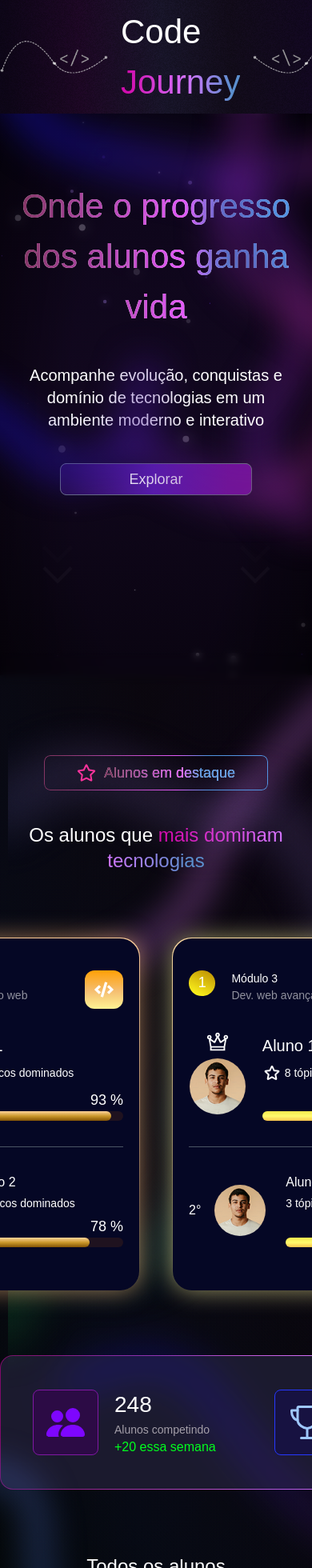
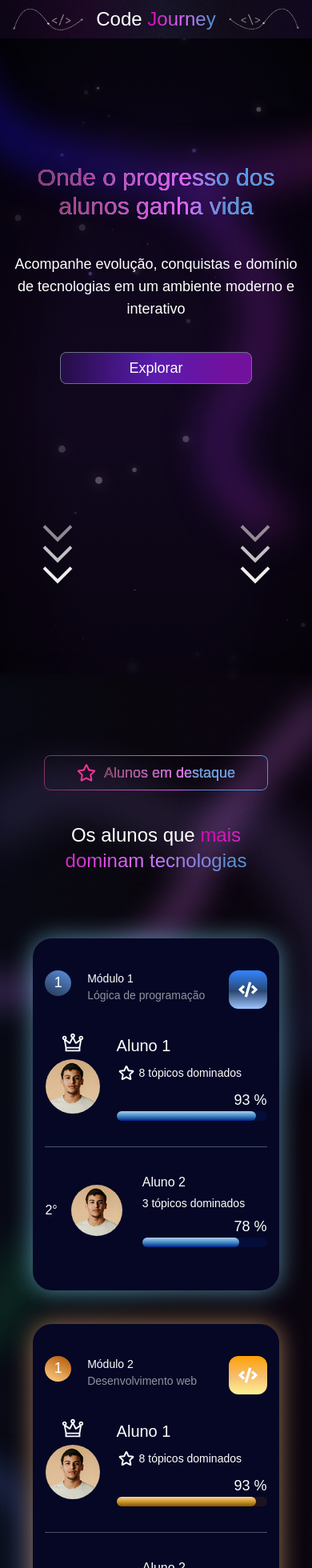
Before and after one commit to wendellcs/Code-Journey, a React (Vite) app: page / in a window 390 px wide. Shown: the top 1960 px of the page at 80% size. Built offline with nearby package versions, Linux system fonts and the light colour scheme; a web font is replaced by a local one.

Commit message:
feat:add home page responsive

```diff
--- a/src/Components/Banner/index.tsx
+++ b/src/Components/Banner/index.tsx
@@ -3,19 +3,20 @@ import { AnimatedArrowsIcon } from "../AnimatedArrowsIcon"
 
 export const Banner = () => {
     return (
-        <section className="banner bg-banner-gradient text-center flex justify-center flex-col aurora-container h-dvh relative before:content-[''] before:absolute before:inset-0 before:bg-[radial-gradient(ellipse_at_center_65%,transparent_40%,rgba(0,0,0,0.7)_100%)]">
+        <section className="banner bg-banner-gradient text-center flex justify-center flex-col aurora-container h-dvh relative before:content-[''] before:absolute before:inset-0 before:bg-[radial-gradient(ellipse_at_center_65%,transparent_40%,rgba(0,0,0,0.7)_100%)]
+        max-md:px-2.5">
             <div className="absolute inset-0 overflow-hidden">
-                <Aurora type={'two'} className={'top-0 left-0 animate-float-left'} />
+                <Aurora type={'two'} className={'top-0 left-0 animate-float-left max-lg:left-[-15%]'} />
             </div>
 
-            <div className="relative flex gap-10 flex-col">
-                <h1 className="text-[42px] text-center font-medium text-secondary-gradient">Onde o progresso dos alunos ganha vida</h1>
-                <h2 className="text-xl">Acompanhe evolução, conquistas e domínio de tecnologias em um <br />ambiente moderno e interativo</h2>
+            <div className="relative flex gap-10 flex-col max-sm:-mt-40">
+                <h1 className="text-[42px] max-md:text-3xl text-center font-medium text-secondary-gradient">Onde o progresso dos alunos ganha vida</h1>
+                <h2 className="text-xl w-full max-w-200 mx-auto max-md:text-lg">Acompanhe evolução, conquistas e domínio de tecnologias em um ambiente moderno e interativo</h2>
                 <button className="btn w-60 h-10 mx-auto btn-gradient">Explorar</button>
             </div>
 
-            <div className="absolute inset-0 overflow-hidden">
-                <Aurora type={'one'} className={'top-0 right-0 animate-float'} />
+            <div className="absolute inset-0 overflow-hidden max-md:hidden">
+                <Aurora type={'one'} className={'top-0 right-0 animate-float max-lg:right-[-15%]'} />
             </div>
 
             <AnimatedArrowsIcon position='left-[15%] bottom-30'/>
--- a/src/Components/Header/index.tsx
+++ b/src/Components/Header/index.tsx
@@ -1,5 +1,6 @@
 import { useEffect, useState } from 'react'
 import logoDetail from '../../assets/images/logo-detail.svg'
+import { Link } from 'react-router-dom'
 import clsx from 'clsx'
 
 export const Header = () => {
@@ -24,19 +25,20 @@ export const Header = () => {
     )
 
     const titleClasses = clsx(
-        'font-medium z-1 transition-all',
-        scrolled ? 'text-2xl' : 'text-[42px] '
+        'font-medium z-1 transition-all max-sm:text-2xl',
+        scrolled ? 'text-2xl max-sm:text-lg' : 'text-[42px] '
     )
 
     const imgClasses = clsx(
-        scrolled && 'w-30'
+        'max-sm:w-22',
+        scrolled && 'w-30 max-sm:w-20'
     )
 
     return (
         <header className='fixed w-full z-2 transition-all noise bg-primary-gradient'>
             <div className={ headerDivClasses }>
                 <img src={logoDetail} alt="Logo details" className={imgClasses}/>
-                <h2 className={titleClasses}>Code <span className='text-gradient'>Journey</span></h2>
+                <h2 className={titleClasses}><Link to={'/'}>Code <span className='text-gradient'>Journey</span></Link></h2>
                 <img src={logoDetail} alt="Logo details" className={`transform rotate-y-180 ${imgClasses}`}/>
             </div>
         </header>
--- a/src/Components/ModuleCard/index.tsx
+++ b/src/Components/ModuleCard/index.tsx
@@ -131,12 +131,13 @@ export const ModuleCard = (props: ModuleData) => {
     const currentVariant = variants[variant]
 
     return (
-        <div className={`p-px w-min rounded-3xl ${currentVariant.card.border}`}>
+        <div className={`p-px w-full max-w-140 rounded-3xl${currentVariant.card.border}`}>
             <div
                 className={`
                     text-left
                     bg-card
-                    w-87.5
+                    w-full
+                    max-w-140
                     flex
                     justify-center
                     rounded-3xl
@@ -144,7 +145,7 @@ export const ModuleCard = (props: ModuleData) => {
                     ${currentVariant.card.glow}
                 `}
             >
-                <div className="w-77.5 h-90">
+                <div className="w-full max-w-[90%] h-90">
 
                     {/* Header */}
                     <div className="flex gap-5">
--- a/src/Components/StudentCard/index.tsx
+++ b/src/Components/StudentCard/index.tsx
@@ -3,16 +3,16 @@ import { FaReact, FaHtml5, FaCss3Alt, FaPython, FaGitAlt, FaFigma } from "react-
 
 export const StudentCard = () => {
     return (
-        <div className='w-236.5 mx-auto p-px border rounded-3xl mt-20 border-transparent [background:linear-gradient(var(--color-metrics-background),var(--color-metrics-background))_padding-box,linear-gradient(90deg,rgba(137,11,114,0.92)_0%,#D773FF_43%,#2E4F78_71%,#ADD2FF_96%)_border-box]'>
-            <div className='flex justify-between bg-student-card-background p-5 rounded-3xl'>
-                <div>
+        <div className='max-w-236.5 w-full mx-auto p-px border rounded-3xl mt-20 border-transparent [background:linear-gradient(var(--color-metrics-background),var(--color-metrics-background))_padding-box,linear-gradient(90deg,rgba(137,11,114,0.92)_0%,#D773FF_43%,#2E4F78_71%,#ADD2FF_96%)_border-box]'>
+            <div className='bg-student-card-background p-5 rounded-3xl grid grid-cols-[1fr_1fr_1fr] max-md:grid-cols-2 max-sm:grid-cols-1'>
+                <div className='max-md:col-span-2 max-md:max-w-70 max-md:mx-auto max-md:mb-8 max-sm:col-span-1'>
                     <h3>Nome do aluno</h3>
-                    <div className='rounded-2xl p-0.5 bg-secondary-gradient w-70'>
-                        <img src={imageExample} className='w-70 h-50 rounded-2xl' alt="Imagem do aluno" />
+                    <div className='rounded-2xl p-0.5 bg-secondary-gradient'>
+                        <img src={imageExample} className='w-full h-50 rounded-2xl' alt="Imagem do aluno" />
                     </div>
                 </div>
 
-                <div className='flex flex-col justify-center gap-5'>
+                <div className='flex flex-col justify-center gap-5 max-md:col-end-2 max-sm:col-end-auto max-sm:mb-8'>
                     <h3>Turma</h3>
 
                     <div>
@@ -33,7 +33,7 @@ export const StudentCard = () => {
                     <h4>Tecnologias aprendidas</h4>
                 </div>
 
-                <div className='flex flex-col justify-center max-w-75 w-full items-center'>
+                <div className='flex flex-col justify-center items-center'>
                     <div>
                         {/* Criar um gradient nos ícones ( mudar para a cor original da logo com o hover? ) */}
                         <h3>Ponto forte</h3>
--- a/src/Pages/Home/index.tsx
+++ b/src/Pages/Home/index.tsx
@@ -59,7 +59,7 @@ export const Home = () => {
             topStudent: {
                 name: 'Aluno 1',
                 avatar: profileImage,
-                progress: 93,
+                progress: 100,
                 topics: 8
             },
             secondStudent: {
@@ -91,9 +91,9 @@ export const Home = () => {
     return (
         <main className="">
             <Banner />
-            <section className="text-center py-15 relative overflow-clip bg-main-aurora">
+            <section className="text-center py-15 px-10 relative overflow-clip bg-main-aurora">
                 <Aurora type={"three"} className="top-0 right-0 animate-float" />
-                <Aurora type={"four"} className="animate-float" />
+                <Aurora type={"four"} className="animate-float left-0 max-sm:animate-none" />
 
                 <div className="my-10 border-gradient w-70 p-2 m-auto rounded-lg flex gap-2.5 justify-center items-center flex-row">
                     <FaRegStar className="text-2xl text-pink-500" /> <h3 className="text-lg text-secondary-gradient">Alunos em destaque</h3>
@@ -101,7 +101,7 @@ export const Home = () => {
 
                 <h2 className="text-2xl relative">Os alunos que <span className="gradient text-gradient text-2xl">mais dominam tecnologias</span></h2>
 
-                <div className="my-20 px-20 flex gap-10 justify-center relative">
+                <div className="my-20 w-full max-w-387.5 mx-auto grid gap-4 place-items-center justify-center relative 2xl:grid-cols-4 max-2xl:grid-cols-[1fr_1fr] max-2xl:gap-10 max-md:grid-cols-1">
                     {Object.values(students).map((module, index) => (
                         <ModuleCard
                             key={index}
@@ -110,36 +110,36 @@ export const Home = () => {
                     ))}
                 </div>
 
-                <div className="w-min mx-auto rounded-2xl border border-transparent p-10 bg-origin-border [background:linear-gradient(var(--color-metrics-background),var(--color-metrics-background))_padding-box,linear-gradient(90deg,rgba(137,11,114,0.92)_0%,#D773FF_43%,#2E4F78_71%,#ADD2FF_96%)_border-box]">
+                <div className="w-full max-w-237 mx-auto rounded-2xl border border-transparent p-10 bg-origin-border [background:linear-gradient(var(--color-metrics-background),var(--color-metrics-background))_padding-box,linear-gradient(90deg,rgba(137,11,114,0.92)_0%,#D773FF_43%,#2E4F78_71%,#ADD2FF_96%)_border-box] max-lg:max-w-172.5 max-md:max-w-62.5">
                     <Aurora type={"five"} className="animate-float left-0 rotate-20" />
-                    <div className="text-left flex justify-center gap-10 relative z-1">
-                        <div className="flex items-center gap-5">
+                    <div className="text-left flex w-full justify-center gap-10 relative z-1 max-md:flex-col">
+                        <div className="flex items-center gap-5 max-lg:flex-col">
                             <div className="border border-purple-icon-border bg-purple-icon-background rounded-lg">
                                 <BsPeopleFill className="text-5xl m-4 text-purple-icon" />
                             </div>
-                            <div className="min-w-40">
+                            <div className="min-w-40 flex flex-col max-lg:items-center">
                                 <p className="text-[28px] font-medium">248</p>
                                 <p className="text-sm text-secondary">Alunos competindo</p>
 
                                 <p className="text-increase-indicator">+20 essa semana</p>
                             </div>
                         </div>
-                        <div className="flex items-center gap-5">
+                        <div className="flex items-center gap-5 max-lg:flex-col">
                             <div className="border border-blue-icon-border bg-blue-icon-background rounded-lg">
                                 <IoTrophyOutline className="text-5xl m-4 text-blue-icon" />
                             </div>
-                            <div className="min-w-40">
+                            <div className="min-w-40 flex flex-col max-lg:items-center">
                                 <p className="text-[28px] font-medium">1.240</p>
                                 <p className="text-sm text-secondary">Tecnologias dominadas</p>
 
                                 <p className="text-increase-indicator">+85 essa semana</p>
                             </div>
                         </div>
-                        <div className="flex items-center gap-5">
+                        <div className="flex items-center gap-5 max-lg:flex-col">
                             <div className="border border-green-icon-border bg-green-icon-background rounded-lg">
                                 <BsGraphUpArrow className="text-5xl m-4 text-green-icon" />
                             </div>
-                            <div className="min-w-40">
+                            <div className="min-w-40 flex flex-col max-lg:items-center">
                                 <p className="text-[28px] font-medium">92%</p>
                                 <p className="text-sm text-secondary">Média de evolução</p>
 
```
